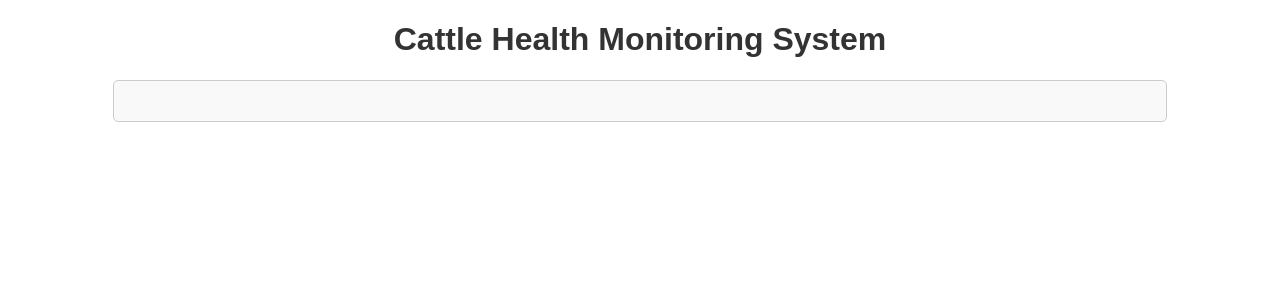
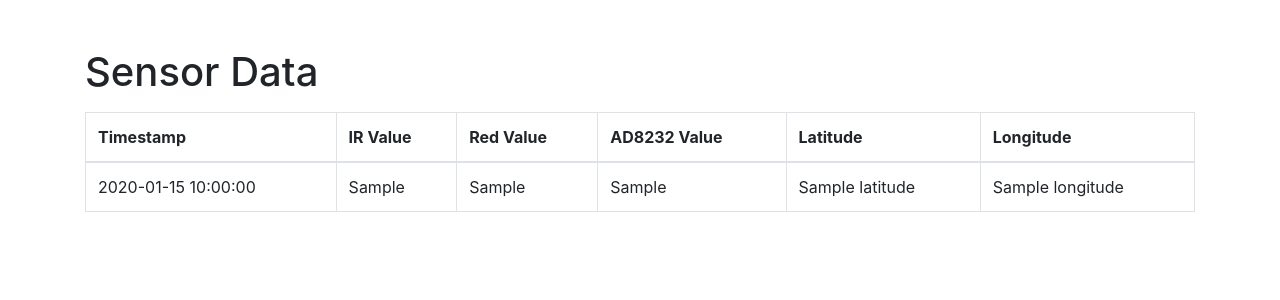
Before and after one commit to arunkumarn006/MooCare, a Flask app: template templates/index.html in a window 1280 px wide. Shown: the top 300 px of the page. Run offline with Flask 3, Linux system fonts and the light colour scheme; the template is opened without the code that fills it: most values are stand-ins (such as "Sample title", 1, 10 or a date in 2020); some libraries are stand-ins or nearby versions.

Commit message:
updatedonlyappandhtml

```diff
--- a/app.py
+++ b/app.py
@@ -1,32 +1,63 @@
-from flask import Flask, render_template, request
+from flask import Flask, request, jsonify, render_template
 import sqlite3
+import os
 
 app = Flask(__name__)
+DATABASE = 'sensor_data.db'
 
-# Database setup
-conn = sqlite3.connect('sensor_data.db')
-c = conn.cursor()
-c.execute('''CREATE TABLE IF NOT EXISTS sensor_data (id INTEGER PRIMARY KEY AUTOINCREMENT, ad8232 FLOAT, gps_lat FLOAT, gps_long FLOAT)''')
-conn.commit()
-conn.close()
+# Ensure the database is created
+if not os.path.exists(DATABASE):
+    conn = sqlite3.connect(DATABASE)
+    c = conn.cursor()
+    c.execute('''
+        CREATE TABLE sensor_data (
+            id INTEGER PRIMARY KEY AUTOINCREMENT,
+            timestamp DATETIME DEFAULT CURRENT_TIMESTAMP,
+            irValue INTEGER,
+            redValue INTEGER,
+            ad8232Value INTEGER,
+            latitude REAL,
+            longitude REAL
+        )
+    ''')
+    conn.commit()
+    conn.close()
 
-@app.route('/', methods=['GET', 'POST'])
-def index():
-    if request.method == 'POST':
-        ad8232 = request.json.get('ad8232')
-        gps_lat = request.json.get('gps_lat')
-        gps_long = request.json.get('gps_long')
+def get_db_connection():
+    conn = sqlite3.connect(DATABASE)
+    conn.row_factory = sqlite3.Row
+    return conn
 
-        # Store data in database
-        conn = sqlite3.connect('sensor_data.db')
-        c = conn.cursor()
-        c.execute("INSERT INTO sensor_data (ad8232, gps_lat, gps_long) VALUES (?, ?, ?)", (ad8232, gps_lat, gps_long))
-        conn.commit()
-        conn.close()
+@app.route('/data', methods=['POST'])
+def receive_data():
+    data = request.get_json()
 
-        return 'Data received successfully', 200
-    else:
-        return render_template('index.html')
+    irValue = data.get('irValue')
+    redValue = data.get('redValue')
+    ad8232Value = data.get('ad8232Value')
+    latitude = data.get('latitude')
+    longitude = data.get('longitude')
+
+    conn = get_db_connection()
+    c = conn.cursor()
+    c.execute('''
+        INSERT INTO sensor_data (irValue, redValue, ad8232Value, latitude, longitude)
+        VALUES (?, ?, ?, ?, ?)
+    ''', (irValue, redValue, ad8232Value, latitude, longitude))
+    conn.commit()
+    conn.close()
+
+    return jsonify({'status': 'success'}), 201
+
+@app.route('/view')
+def view_data():
+    conn = get_db_connection()
+    c = conn.cursor()
+    c.execute('SELECT * FROM sensor_data ORDER BY timestamp DESC')
+    data = c.fetchall()
+    conn.close()
+
+    return render_template('view.html', data=data)
 
 if __name__ == '__main__':
     app.run(debug=True)
--- a/templates/index.html
+++ b/templates/index.html
@@ -1,15 +1,38 @@
-<!DOCTYPE html>
+<!doctype html>
 <html lang="en">
 <head>
-    <meta charset="UTF-8">
-    <meta name="viewport" content="width=device-width, initial-scale=1.0">
-    <title>Cattle Health Monitoring System</title>
-    <link rel="stylesheet" href="styles.css">
+    <meta charset="utf-8">
+    <meta name="viewport" content="width=device-width, initial-scale=1, shrink-to-fit=no">
+    <title>Sensor Data</title>
+    <link rel="stylesheet" href="https://stackpath.bootstrapcdn.com/bootstrap/4.3.1/css/bootstrap.min.css">
 </head>
 <body>
-    <h1>Cattle Health Monitoring System</h1>
-    <div id="sensorData">
-        <!-- Sensor data will be displayed here -->
+    <div class="container">
+        <h1 class="mt-5">Sensor Data</h1>
+        <table class="table table-bordered mt-3">
+            <thead>
+                <tr>
+                    <th>Timestamp</th>
+                    <th>IR Value</th>
+                    <th>Red Value</th>
+                    <th>AD8232 Value</th>
+                    <th>Latitude</th>
+                    <th>Longitude</th>
+                </tr>
+            </thead>
+            <tbody>
+                {% for row in data %}
+                <tr>
+                    <td>{{ row.timestamp }}</td>
+                    <td>{{ row.irValue }}</td>
+                    <td>{{ row.redValue }}</td>
+                    <td>{{ row.ad8232Value }}</td>
+                    <td>{{ row.latitude }}</td>
+                    <td>{{ row.longitude }}</td>
+                </tr>
+                {% endfor %}
+            </tbody>
+        </table>
     </div>
 </body>
 </html>
```
